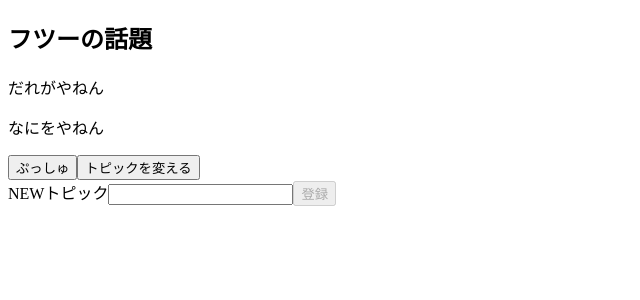
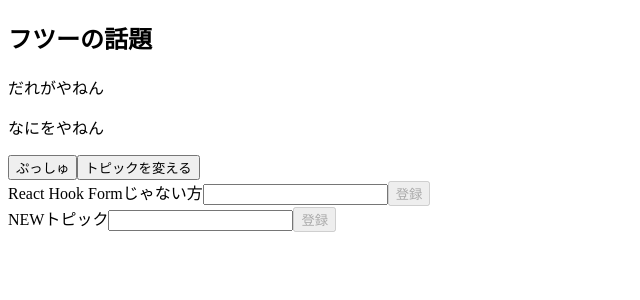
Before and after one commit to TomoyukiMatsuda/Topic_in_Travel_App, a Next.js app: page / in a window 1280 px wide. Shown: the top 300 px of the page, without its empty margins (0-640 px from the left). Built offline with nearby package versions, Linux system fonts and the light colour scheme; no server answers.

Commit message:
firestoreにDB登録（未完）

```diff
--- a/src/components/RegisterTopic/index.tsx
+++ b/src/components/RegisterTopic/index.tsx
@@ -1,5 +1,7 @@
-import React from "react";
+import React, { FormEvent, useState } from "react";
 import { SubmitErrorHandler, SubmitHandler, useForm } from "react-hook-form";
+import { firebaseDB } from "../../firebase";
+import firebase from "firebase/app";
 
 // useForm の型指定
 interface ValueType {
@@ -19,9 +21,47 @@ export const RegisterTopic: React.VFC = () => {
     },
   });
 
+  // todo: React Hook Form を利用しないパターン 登録されない
+  // Firebaseのメソッドとかに問題ありそう
+  //https://firebase.google.com/docs/firestore/manage-data/add-data?authuser=0#web-v8_1
+  const [topic, setTopic] = useState<string>();
+  const sendTopic = (e: FormEvent<HTMLFormElement>) => {
+    e.preventDefault();
+    firebaseDB
+      .collection("topics")
+      .doc("topic")
+      .set({
+        topic: topic,
+        timestamp: firebase.firestore.FieldValue.serverTimestamp(),
+      })
+      .then(() => {
+        console.log("成功");
+      })
+      .catch((e) => {
+        console.log(e);
+      });
+
+    console.log(topic);
+    setTopic("");
+  };
+
   // Submitボタン押した時の成功時？
   const handleOnSubmit: SubmitHandler<ValueType> = (values) => {
+    // todo: なぜかfirestoreに登録されない
+    firebaseDB.collection("topics").add({
+      topic: values.topic,
+      timestamp: firebase.firestore.FieldValue.serverTimestamp(),
+    });
+    // .then((r) => {
+    //   // 成功
+    //   console.log(r);
+    // })
+    // .catch((e) => {
+    //   // 失敗
+    //   console.log(e);
+    // });
     console.log(values);
+    // 文字を初期化したい
   };
 
   // Submitボタン押した時の失敗時？
@@ -31,6 +71,32 @@ export const RegisterTopic: React.VFC = () => {
 
   return (
     <div>
+      <form
+        className="bg-white shadow-md rounded px-8 pt-6 pb-8"
+        onSubmit={sendTopic}
+      >
+        <label
+          className="block text-gray-700 text-sm font-bold mb-2"
+          htmlFor="topic"
+        >
+          React Hook Formじゃない方
+        </label>
+        <input
+          className="shadow appearance-none border rounded w-full py-2 px-3 mb-4 text-gray-700 leading-tight focus:outline-none focus:shadow-outline"
+          id="topic"
+          type="text"
+          value={topic}
+          onChange={(e) => setTopic(e.target.value)}
+        />
+        <button
+          className="bg-blue-500 hover:bg-blue-700 text-white font-bold py-2 px-4 rounded focus:outline-none focus:shadow-outline"
+          type="submit"
+          disabled={!topic}
+        >
+          登録
+        </button>
+      </form>
+
       <form
         className="bg-white shadow-md rounded px-8 pt-6 pb-8"
         // handleSubmit(成功時処理, 失敗時処理) っぽい
```
